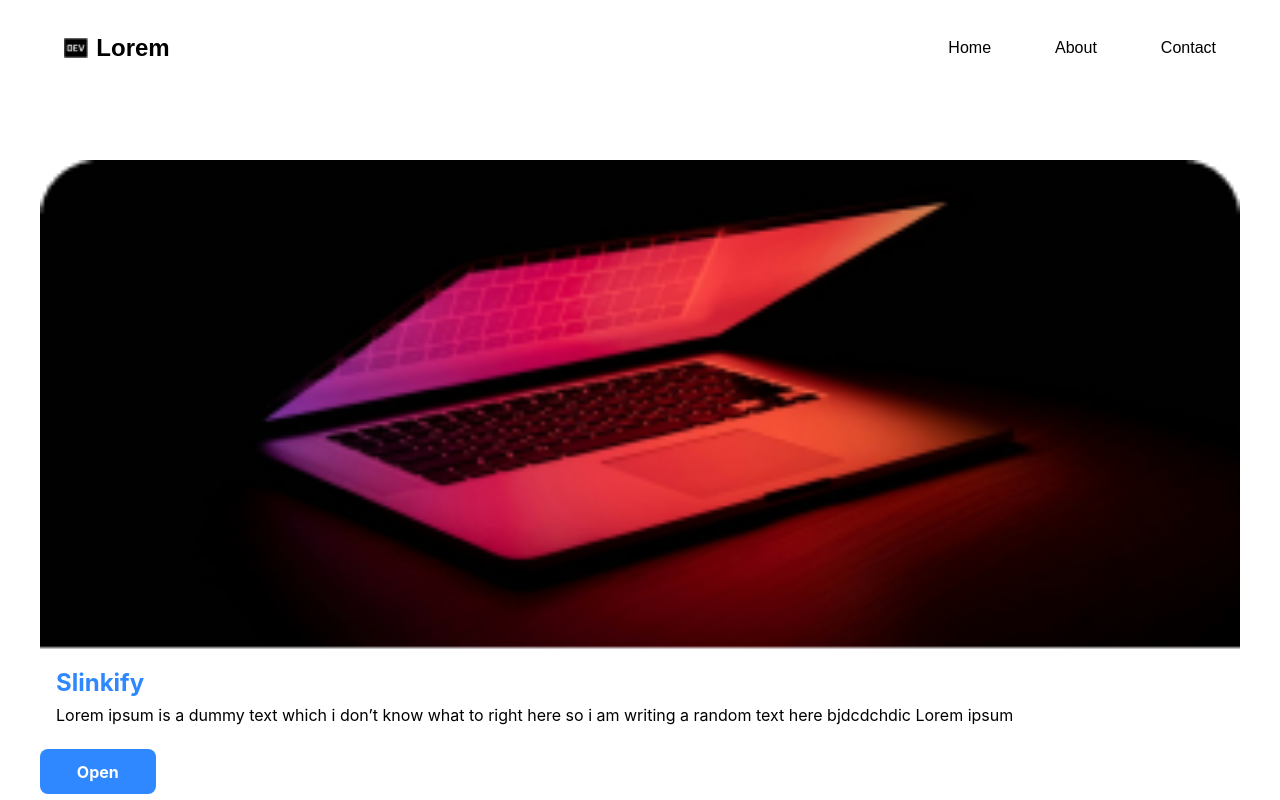
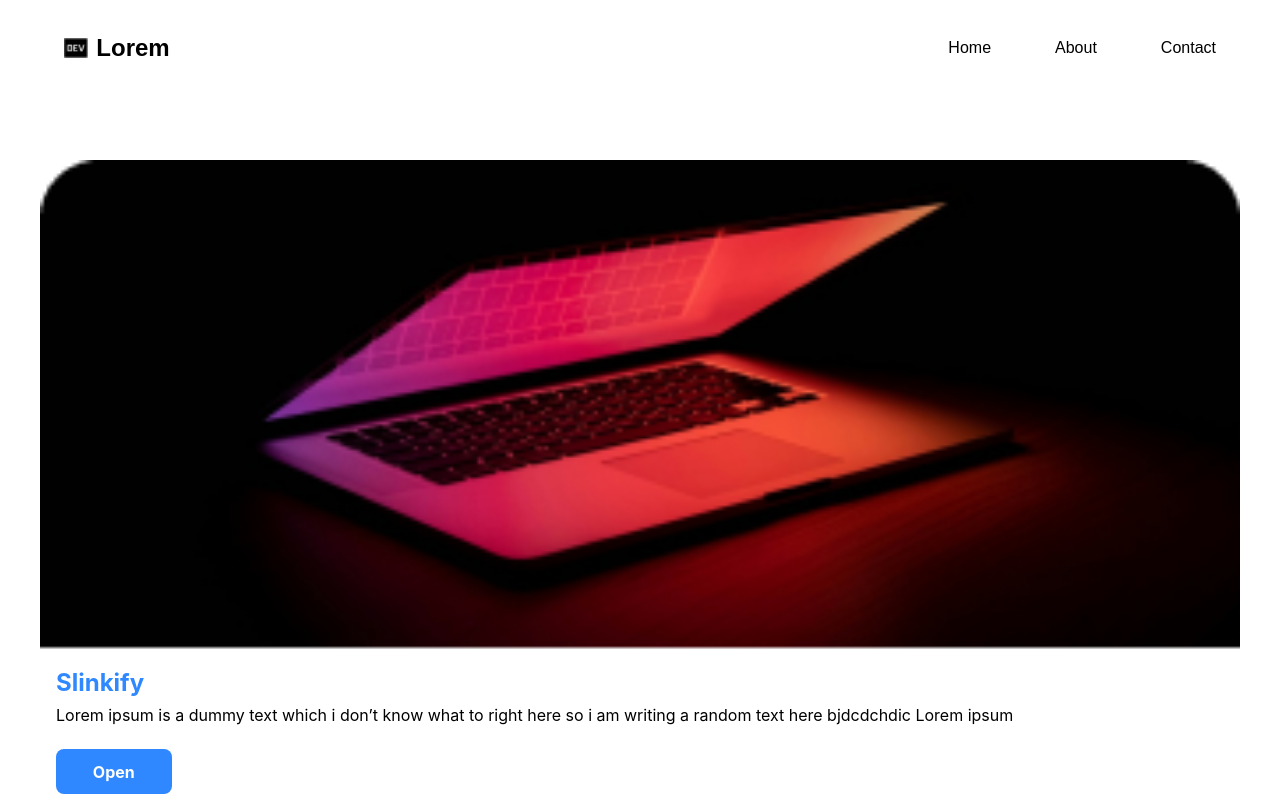
Before and after one commit to kshitijjj/my-code, a React (Create React App) app: page / in a window 1280 px wide. Shown: the top 800 px of the page. Built offline with nearby package versions, Linux system fonts and the light colour scheme.

Commit message:
updated btn

```diff
--- a/src/Components/Card.jsx
+++ b/src/Components/Card.jsx
@@ -10,7 +10,7 @@ function Card (props){
                 <p className="text-md ">Lorem ipsum is a dummy text which i don’t know what to right here so i am writing a random text here bjdcdchdic Lorem ipsum</p>
             </div>
 
-            <div className="mt-[2rem]">
+            <div className="mt-[2rem] px-[1rem]">
                 <a className="bg-[#2F88FF] px-[2.3rem] py-[0.8rem] rounded-lg text-white font-bold" href="">Open</a>
             </div>
        </div>
```
